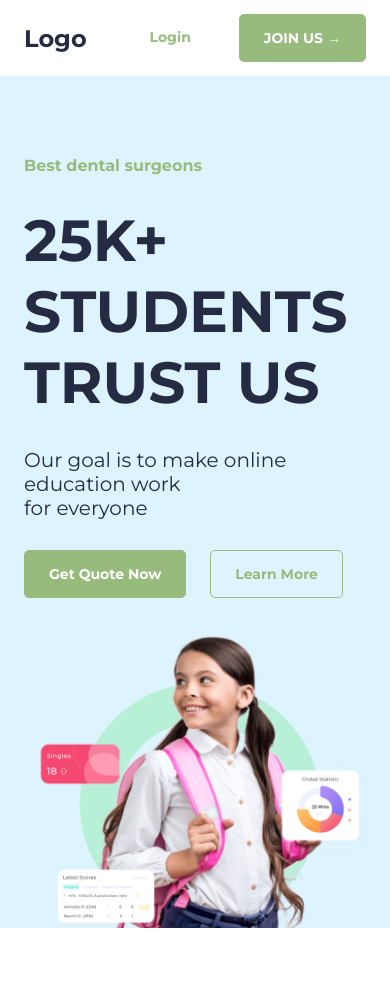
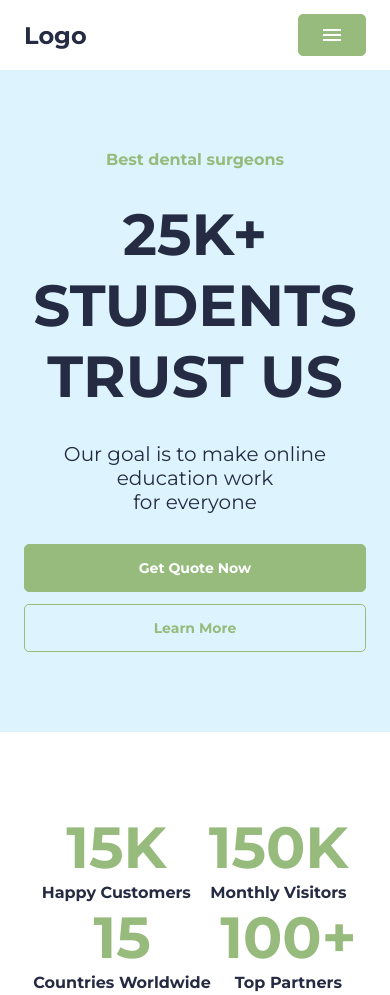
Before and after one commit to juanpixel/FrontUX_SegundaEntrega, a plain HTML site: page index.html in a window 390 px wide. Shown: the top 995 px of the page. Drawn offline with Linux system fonts and the light colour scheme.

Commit message:
Ajustes en los mediaqueris

```diff
--- a/css/styles.css
+++ b/css/styles.css
@@ -1,5 +1,8 @@
+/* Se importa la fuente */
+
 @import url('https://fonts.googleapis.com/css2?family=Montserrat:ital,wght@0,100..900;1,100..900&display=swap');
 
+/* Se definen las variables de color */
 :root{
     --primary-color:#96BB7C;
     --primary-color-Hover: #486534;
@@ -12,6 +15,7 @@
     --second-text-color: #737373;
 }
 
+/* Reseteo de general y estilos generasles */
 *{
     margin: 0;
     padding: 0;
@@ -47,6 +51,7 @@ body{
     font-family:"Montserrat", sans-serif;
 }
 
+/* Menú */
 nav{
     display: flex;
     justify-content: space-between;
@@ -99,6 +104,10 @@ nav{
     }
 }
 
+.icon-menu{
+    display: none;
+}
+
 .ghost{
     color: var(--primary-color);
 
@@ -108,6 +117,8 @@ nav{
         color: var(--white);
     }
 }
+
+/* header */
 
 .container{
     padding: 80px 24px;
@@ -128,7 +139,11 @@ header{
 
 header figure{
     margin-bottom: -85px;
-    max-width: 700px;
+    width: 50%;
+}
+
+.header_text{
+    width: 50%;
 }
 
 header figure img{
@@ -227,6 +242,8 @@ header figure img{
     }
 }
 
+/* footer */
+
 footer{
     background-color: var(--faded-secondary-color-3);
 }
@@ -244,3 +261,62 @@ footer{
     align-items: center;
     gap: 20px;
 }
+
+
+
+@media(max-width: 768px){
+
+    header figure{
+        margin-bottom: -85px;
+        width: 60%;
+    }
+
+    .header_text{
+        width: 40%;
+        & .buttons_boxs{
+            display: flex;
+            flex-direction: column;
+            gap: 12px;
+            text-align: center;
+        }
+    }
+
+    .metrics_container{
+        justify-content: space-evenly;
+    }
+}
+
+@media (max-width: 480px){
+
+    .desktop_cta{
+        display: none;
+    }
+
+    .icon-menu{
+        display: flex;
+        justify-content: center;
+        align-items: center;
+    }
+
+    .container{
+        text-align: center;
+
+        & .header_text{
+          width: 100%;
+        }
+    }
+
+    .container figure{
+        display: none;
+    }
+
+    .education_container h2{
+        text-align: center;
+    }
+
+    .footer_container{
+        flex-direction: column;
+        align-items: center;
+        gap: 12px;
+    }
+}
--- a/index.html
+++ b/index.html
@@ -7,15 +7,20 @@
     <title>"2da Entrega"</title>
 </head>
 <body>
+
+   <!--  menu -->
     <nav>
         <p>Logo</p>
         <div class="buttons_boxs">
-            <a href="" class="button ghost">Login</a>
-            <a href="" class="button primary">JOIN US &#8594;</a>
+            <a href="" class="button ghost desktop_cta">Login</a>
+            <a href="" class="button primary desktop_cta">JOIN US &#8594;</a>
+            <a href="" class="button primary icon-menu"><img src="./img/menu.svg" alt="menu hamburgesa"></a>
         </div>
     </nav>
 
     <main>
+
+        <!--  Heder-->
         <header>
             <div class="container">
                 <div class="header_text">
@@ -33,6 +38,8 @@
                 </figure>
             </div>
         </header>
+
+        <!--  Metricas -->
 
         <section>
             <div class="metrics_container">
@@ -54,6 +61,8 @@
                 </div>
             </div>
         </section>
+
+        <!--  cards-->
 
         <section class="education">
             <div class="education_container">
@@ -85,6 +94,8 @@
         </section>
     </main>
 
+    <!--  footer -->
+
     <footer>
         <div class="footer_container">
             <h6>Made by JuanPixel - All Right Reserved </h6>
```
Also changed, not shown: img/menu.svg (added).
